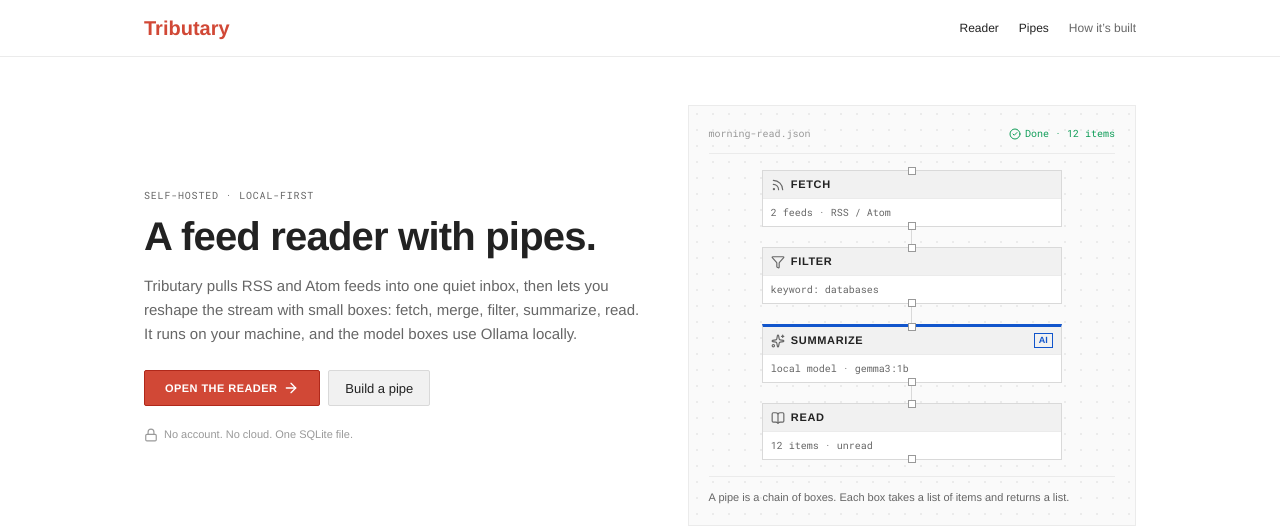
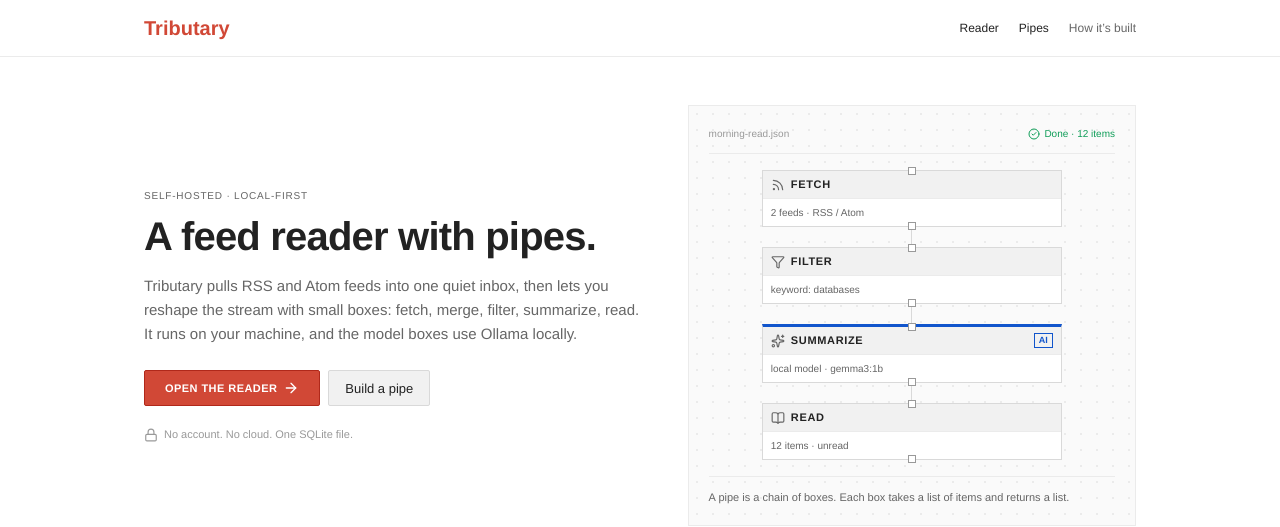
Before and after one commit to Ekomjah/tributary, a Next.js app in the folder frontend/: page / in a window 1280 px wide. Shown: the top 527 px of the page. Built offline with nearby package versions, Linux system fonts and the light colour scheme.

Commit message:
style: use Geist for monospace text
Entire-Checkpoint: 01M6J0ET75BBF6W7EQB4B2Q0P1

```diff
--- a/frontend/app/globals.css
+++ b/frontend/app/globals.css
@@ -39,8 +39,7 @@
 @theme inline {
   --font-sans: var(--font-arimo), Arial, Helvetica, sans-serif;
   --font-reading: var(--font-open-sans), "Open Sans", system-ui, sans-serif;
-  --font-mono: var(--font-roboto-mono), ui-monospace, SFMono-Regular, Menlo,
-    monospace;
+  --font-mono: var(--font-geist), ui-monospace, SFMono-Regular, Menlo, monospace;
 
   --color-canvas: var(--bg);
   --color-chrome: var(--chrome);
```
